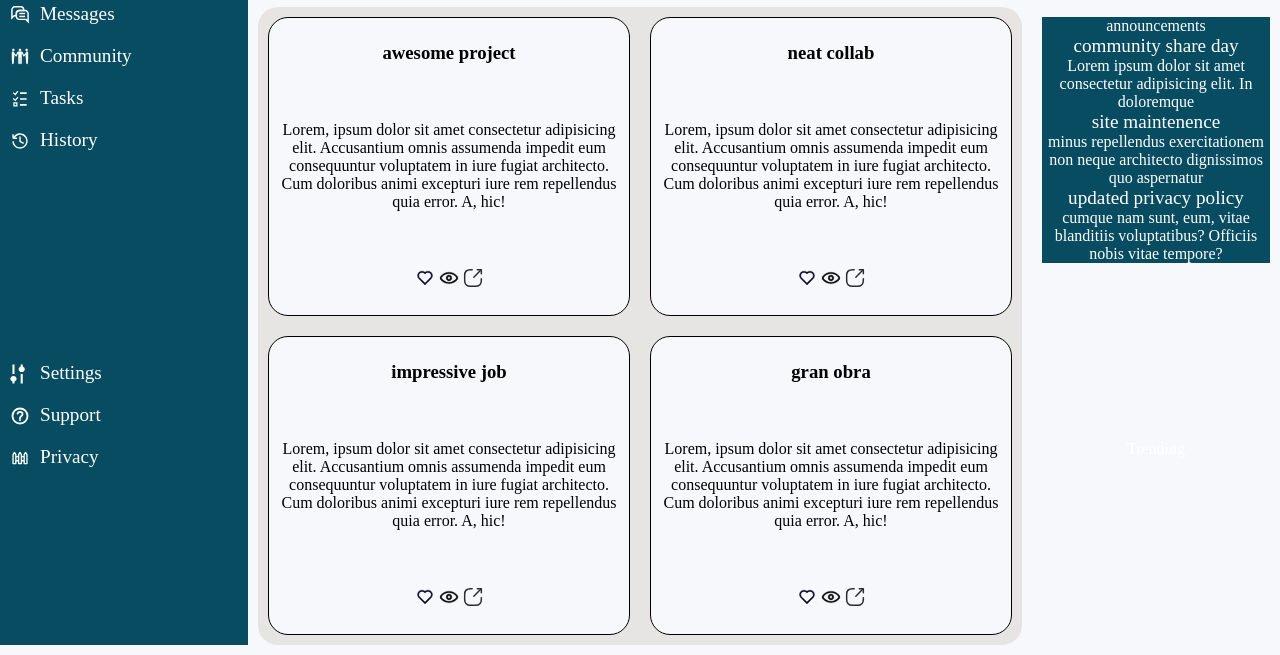
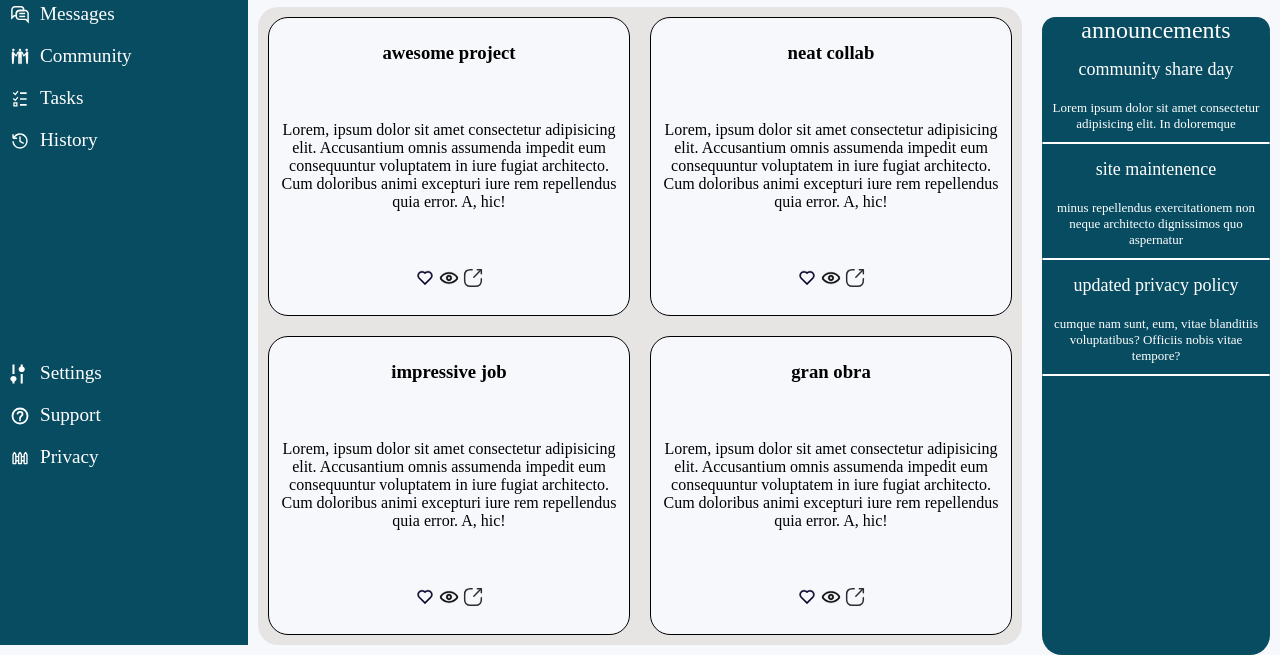
Before and after one commit to JDL001J/admin-dashboard, a plain HTML site: page index.html in a window 1280 px wide. Shown: the part 155-810 px from the top of the page. Drawn offline with Linux system fonts and the light colour scheme.

Commit message:
finished

```diff
--- a/index.html
+++ b/index.html
@@ -145,24 +145,31 @@
         <div class="announcements">
 
           <div id="announce-list">
-            <div>announcements</div>
+              <div id="announce-title">announcements</div>
+
               <div class="box">
-                <div>community share day</div>
+                <div class="title">community share day</div>
                 <p>Lorem ipsum dolor sit amet consectetur adipisicing elit. In doloremque </p>
-              </div>
-              <div class="box">
-                <div>site maintenence</div>
-                <p>minus repellendus exercitationem non neque architecto dignissimos quo aspernatur </p>
+                <div class="line"></div>
               </div>
 
               <div class="box">
-                <div>updated privacy policy</div>
+                <div class="title">site maintenence</div>
+                <p>minus repellendus exercitationem non neque architecto dignissimos quo aspernatur </p>
+                <div class="line"></div>
+              </div>
+
+              <div class="box">
+                <div class="title">updated privacy policy</div>
                 <p>cumque nam sunt, eum, vitae blanditiis voluptatibus? Officiis nobis vitae tempore?</p>
+                <div class="line"></div>
               </div>
 
 
           </div>
-          <div>Trending</div>
+
+
+
 
 
 
--- a/style.css
+++ b/style.css
@@ -243,13 +243,21 @@ grid-template-rows: 40px 300px 1fr;
     background-color: #084c61;
     border-radius: 20px;
     grid-row: 2/6;
+    height: 100%;
     display: grid;
-    grid-row: 1fr 1fr;
+    grid-template-rows: 1fr 1fr;
     margin: 10px;
     color: white;
 }
 
-.announcements>div>div{
+#announce-list{
+    border-radius: 20px;
+   display: flex;
+   flex-direction: column;
+   justify-content: space-between;
+}
+.announcements>div>div, .announcements>div{
+    border-radius: 20px;
     color: white;
     background-color: #084c61;
     /* border-radius: 20px; */
@@ -259,11 +267,29 @@ grid-template-rows: 40px 300px 1fr;
     color: white;
     background-color: #084c61;
 }
-
-.box>div{
-    font-size: larger;
+#announce-title{
+    font-size: x-large;
 }
 
+.box>.title{
+    font-size: large;
+    margin-bottom: 10px;
+}
+.box{
+    margin-top: 15px;
+}
+#trend{
+    background-color: #084c61;
+}
+
+.box>p{
+    padding: 10px;
+    font-size: small;
+}
+.line{
+    border: 1px solid white;
+    border-radius: 50px;
+}
 
 img{
     height: 20px;
```
